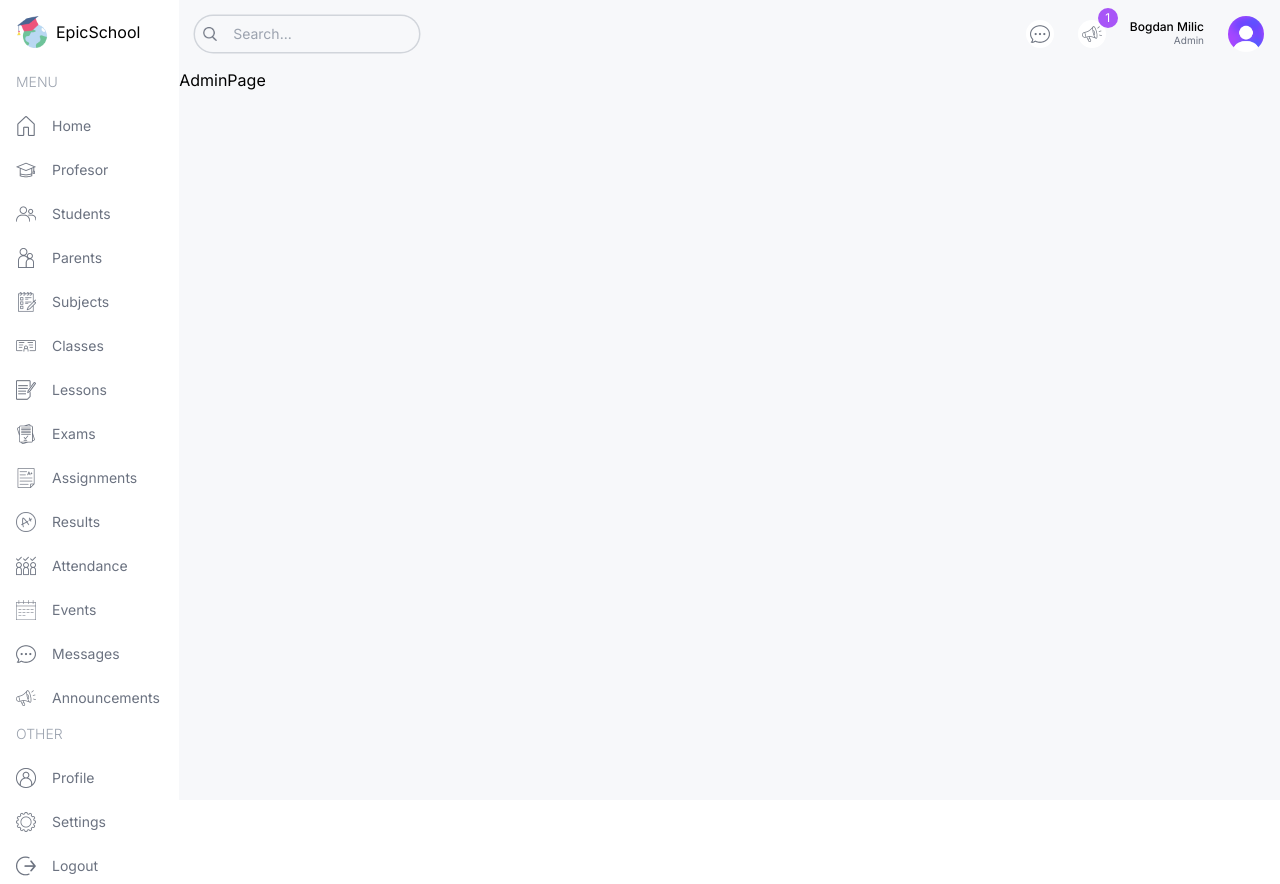
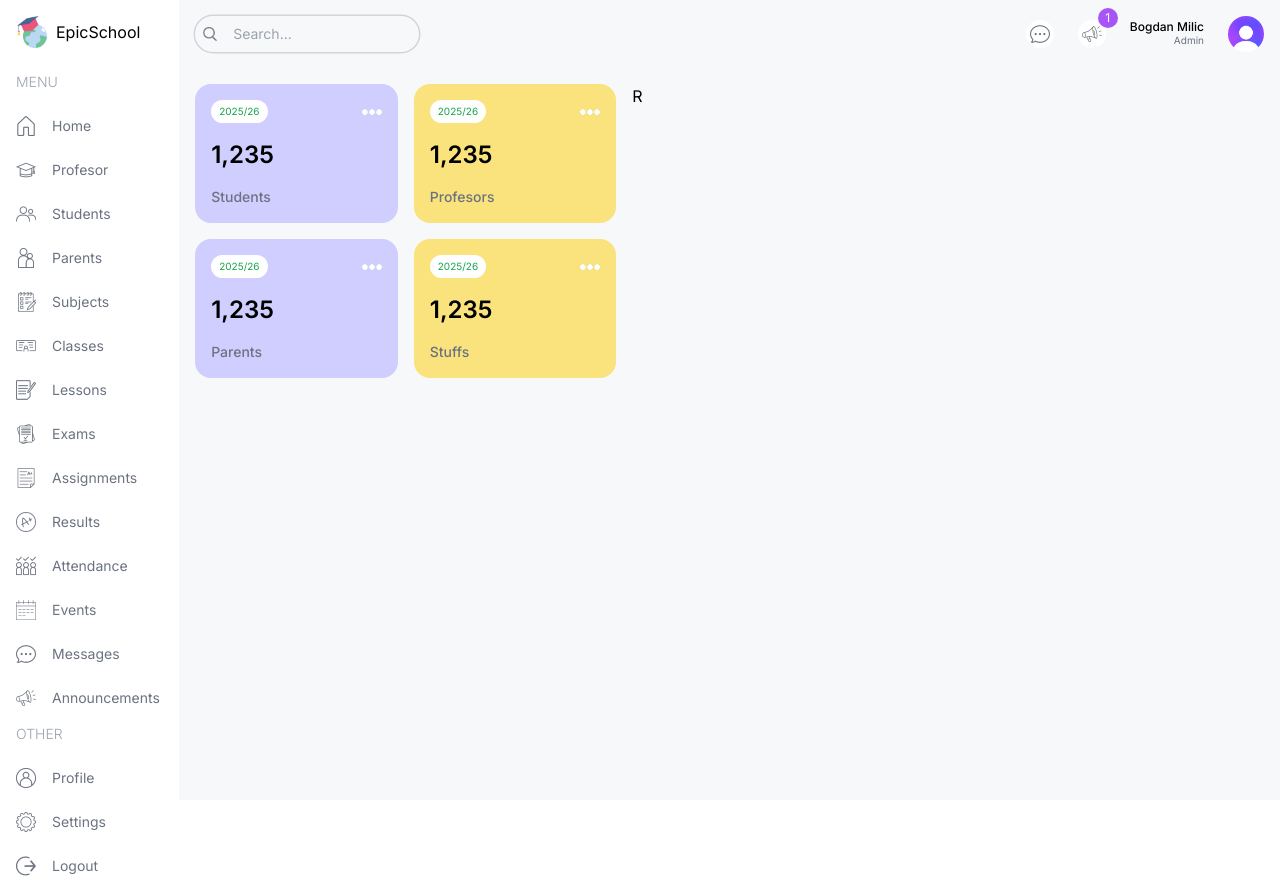
Before and after one commit to Bata22/SchoolMenagmentApp, a Next.js app in the folder school_menagment_app/: page /admin in a window 1280 px wide. Built offline with nearby package versions, Linux system fonts and the light colour scheme.

Commit message:
Cards for traking users front-end

```diff
--- a/school_menagment_app/src/app/(dashboard)/admin/page.tsx
+++ b/school_menagment_app/src/app/(dashboard)/admin/page.tsx
@@ -1,6 +1,27 @@
+import UserCard from "@/components/UserCard"
+
 const AdminPage = () => {
     return (
-        <div className= ''>AdminPage</div>
+
+
+            <div className= "p-4 flex gap-4 flex-col md:flex-row">
+                {/* {LEFTSIDE} */}
+                <div className="w-full lg:w-2/3 ">
+                    {/* USER CARDS */}
+                    <div className="flex gap-4 justify-between flex-wrap" >
+                        <UserCard type="student"/>
+                        <UserCard type="profesor"/>
+                        <UserCard type="parent"/>
+                        <UserCard type="stuff"/>
+                    </div>
+                </div>
+
+                {/* RIGHTSIDE */}
+                <div className="w-full lg:w0-1/3 ">R</div>
+            </div>
+
+
+
     )
 }
 
--- /dev/null
+++ b/school_menagment_app/src/components/UserCard.tsx
@@ -0,0 +1,16 @@
+import Image from "next/image"
+
+const UserCard = ({type}:{type:string}) => {
+    return (
+                <div className="rounded-2xl odd:bg-lamaPurpule even:bg-lamaYellow p-4 flex-1 min-w-[130px]">
+                    <div className="flex justify-between items-center">
+                        <span className="text-[10px] bg-white px-2 py-1 rounded-full text-green-600">2025/26</span>
+                        <Image src="/more.png" alt="" width={20} height={20}/>
+                    </div>
+                    <h1 className=" text-2xl font-semibold my-4">1,235</h1>
+                    <h2 className="capitalize text-sm font-medium text-gray-500">{type}s</h2>
+                </div>
+    )
+}
+
+export default UserCard
--- a/school_menagment_app/tailwind.config.ts
+++ b/school_menagment_app/tailwind.config.ts
@@ -13,6 +13,15 @@
         "gradient-conic":
           "conic-gradient(from 180deg at 50% 50%, var(--tw-gradient-stops))",
       },
+      colors:{
+          lamaSky:"#C3EBFA",
+          lamaSkyLight:"#EDF9FD",
+          lamaPurpule:"#CFCEFF",
+          lamaPurpuleLight:"#F1F0FF",
+          lamaYellow: "#FAE27C",
+          lamaYellowLight: "#FEFCE8",
+
+      },
     },
   },
   plugins: [],
```
